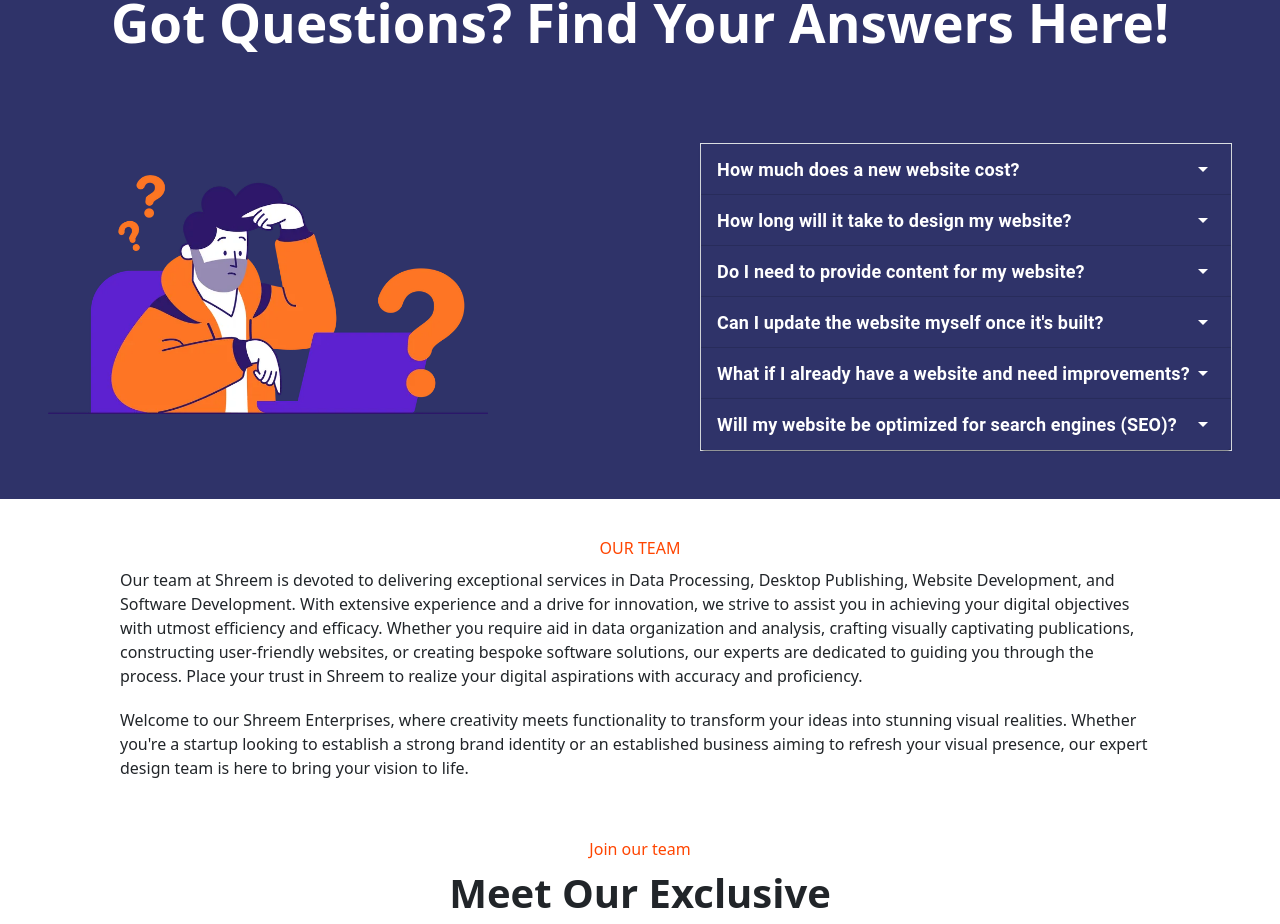
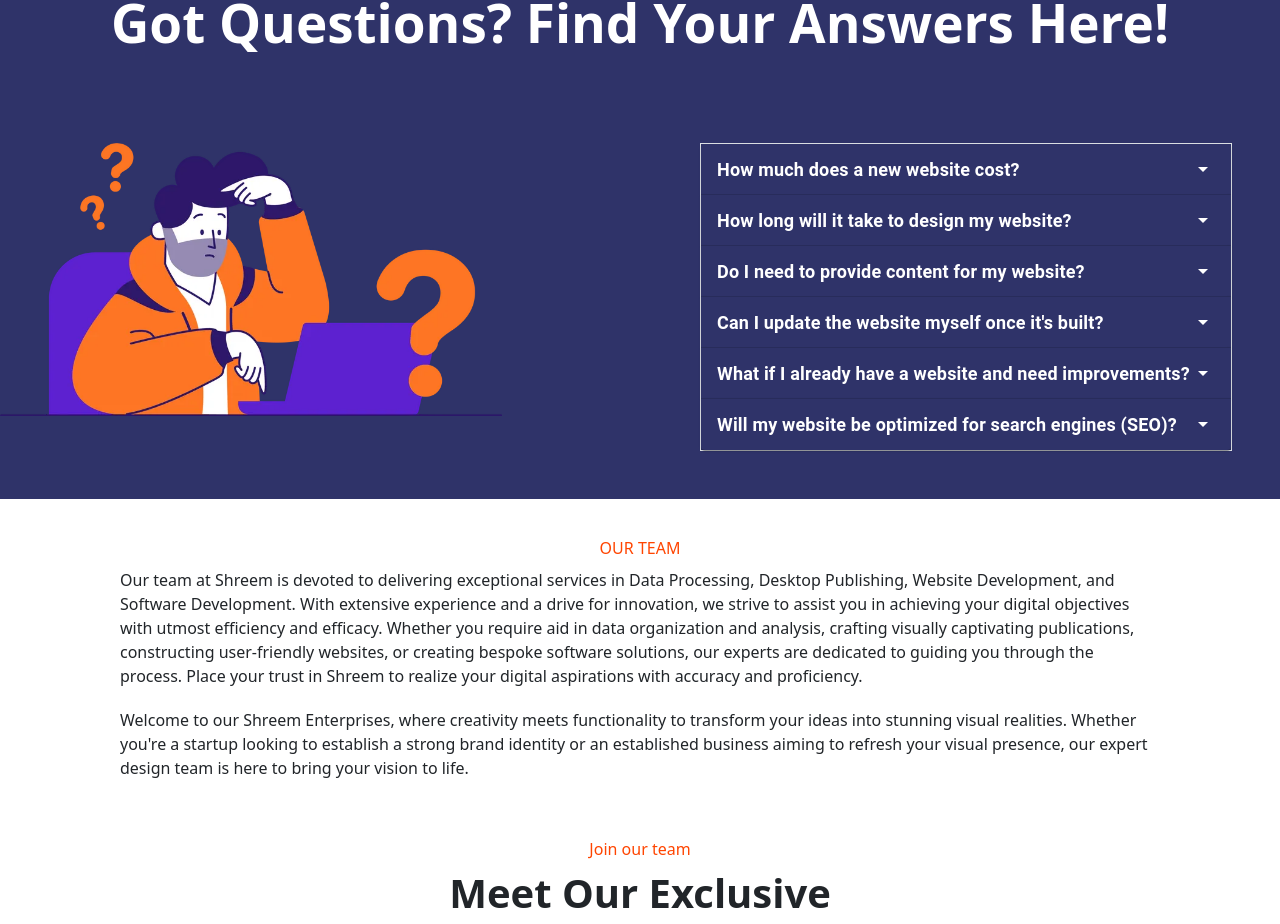
Before and after one commit to Neha-patankar/shreem-enter, a React (Vite) app: page / in a window 1280 px wide. Shown: the part 3833-4757 px from the top of the page. Built offline with nearby package versions, Linux system fonts and the light colour scheme.

Commit message:
imp changes

```diff
--- a/src/Components copy/Faq.css
+++ b/src/Components copy/Faq.css
@@ -1,6 +1,6 @@
 .faq_img{
-    width: 70%;
-   margin-top: 6rem;
+    width: 80%;
+   margin-top: 4rem;
    transition: all 1.5s ease-in-out;
 }
 
@@ -35,9 +35,3 @@
 background-color: #2F3369;
 color: white;
     }
-
-    .first-letter{
-        color: #ff4328;
-        font-size: 60px;
-        margin-left: 1rem;
-    }
--- a/src/Components copy/Faq.jsx
+++ b/src/Components copy/Faq.jsx
@@ -16,7 +16,7 @@ const Faq = () => {
         {/* Ending of Heading */}
 
       <div className="col-lg-6 faq_img">
-        <img src={faq_image} alt="" className="faq_img img-fluid ms-5" />
+        <img src={faq_image} alt="" className="faq_img img-fluid"/>
       </div>
 
       <div className="accordion_section col-lg-6 pt-3">
```
